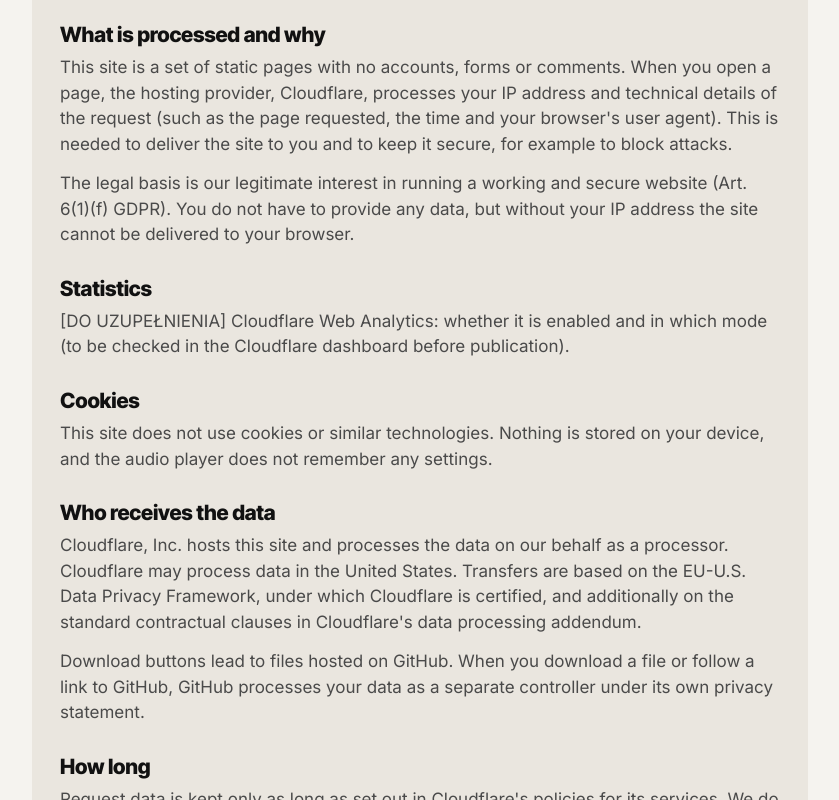
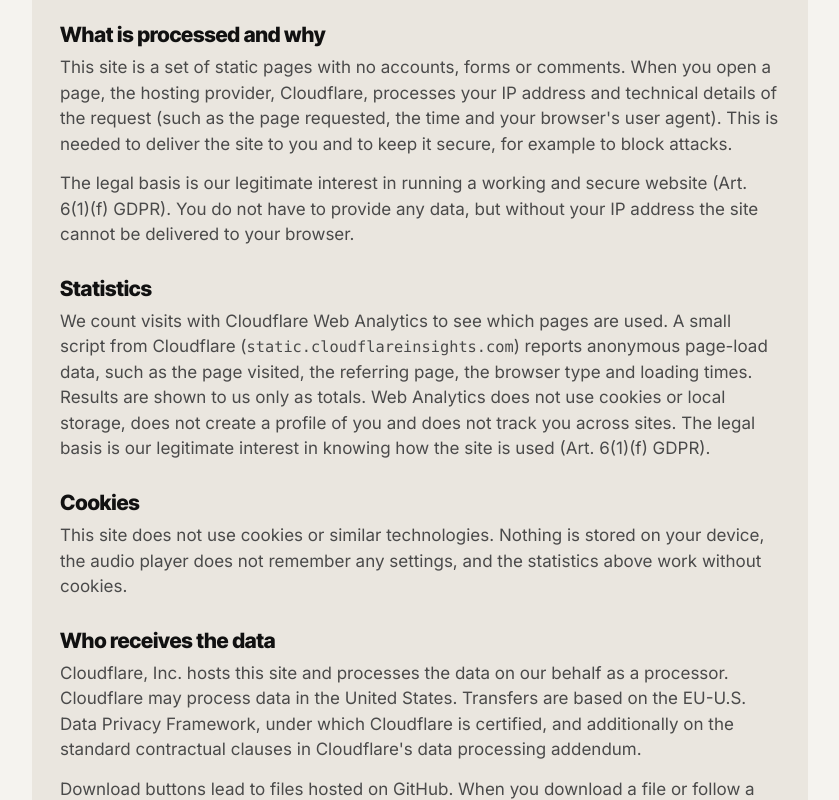
Before and after one commit to itsXami/xami-site, an Astro site: page /legal in a window 1280 px wide. Shown: the part 583-1383 px from the top of the page, without its empty margins (220-1059 px from the left). Built offline with nearby package versions, Linux system fonts and the light colour scheme; Astro itself is replaced by a stand-in of ours.

Commit message:
Legal: describe Cloudflare Web Analytics
The user enabled Web Analytics for the Pages project; replace the
[DO UZUPEŁNIENIA] placeholder with a description of the cookieless,
aggregate statistics and update the checklist.

Co-Authored-By: Claude Opus 5.5 <noreply@anthropic.com>
Claude-Session: https://claude.ai/code/session_01WRL1TV7FYPNiLBCVUTKWvW

```diff
--- a/src/pages/legal.astro
+++ b/src/pages/legal.astro
@@ -36,13 +36,18 @@ const contact = 'xami.sound@gmail.com';
     </p>
 
     <h3>Statistics</h3>
-    <p>[DO UZUPEŁNIENIA] Cloudflare Web Analytics: whether it is enabled and in which mode (to be checked in the
-      Cloudflare dashboard before publication).</p>
+    <p>
+      We count visits with Cloudflare Web Analytics to see which pages are used. A small script from Cloudflare
+      (<code>static.cloudflareinsights.com</code>) reports anonymous page-load data, such as the page visited, the
+      referring page, the browser type and loading times. Results are shown to us only as totals. Web Analytics does
+      not use cookies or local storage, does not create a profile of you and does not track you across sites. The
+      legal basis is our legitimate interest in knowing how the site is used (Art. 6(1)(f) GDPR).
+    </p>
 
     <h3>Cookies</h3>
     <p>
-      This site does not use cookies or similar technologies. Nothing is stored on your device, and the audio
-      player does not remember any settings.
+      This site does not use cookies or similar technologies. Nothing is stored on your device, the audio player
+      does not remember any settings, and the statistics above work without cookies.
     </p>
 
     <h3>Who receives the data</h3>
```
Also changed, not shown: docs/PROGRESS.md (+5 -3 lines).
